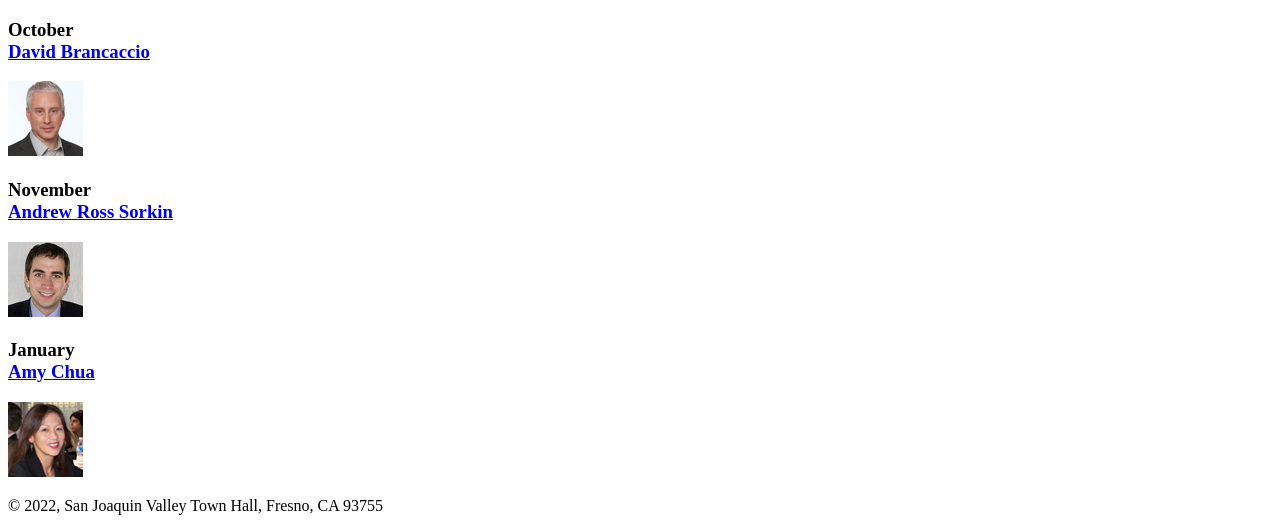
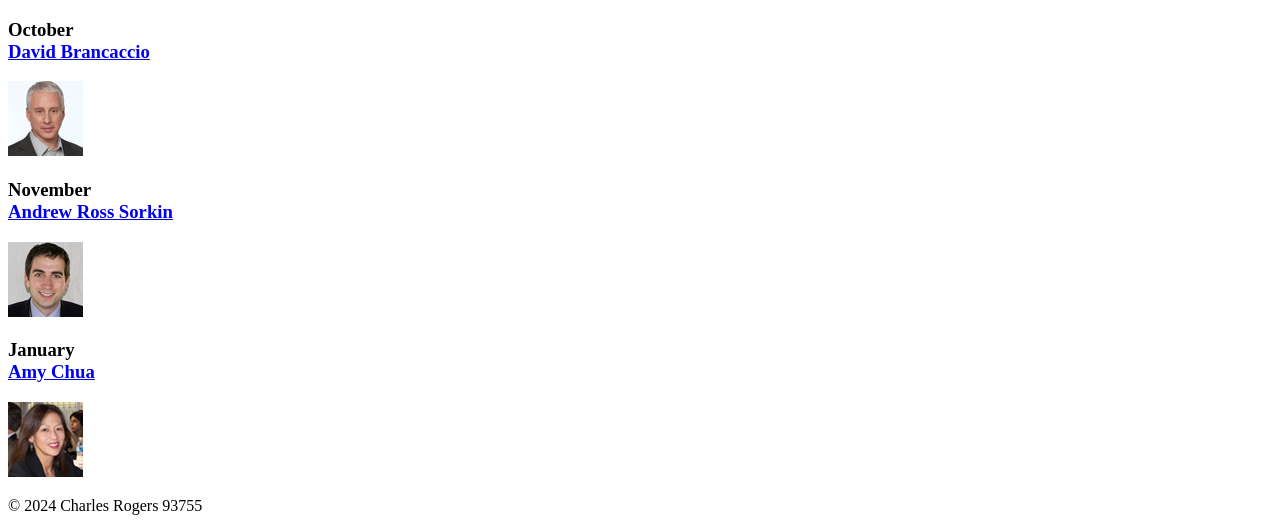
Before and after one commit to crogers78/A05, a plain HTML site: page c3_index.html in a window 1280 px wide. Shown: the part 504-1035 px from the top of the page. Drawn offline with Linux system fonts and the light colour scheme.

Commit message:
Update c3_index.html

```diff
--- a/c3_index.html
+++ b/c3_index.html
@@ -39,7 +39,7 @@
 		<img src="images/chua75.jpg" alt="Amy Chua photo">
 	</main>
 	<footer>
-		<p>&copy; 2022, San Joaquin Valley Town Hall, Fresno, CA 93755</p>
+		<p>&copy; 2024 Charles Rogers 93755</p>
 	</footer>
 </body>
 </html>
```
